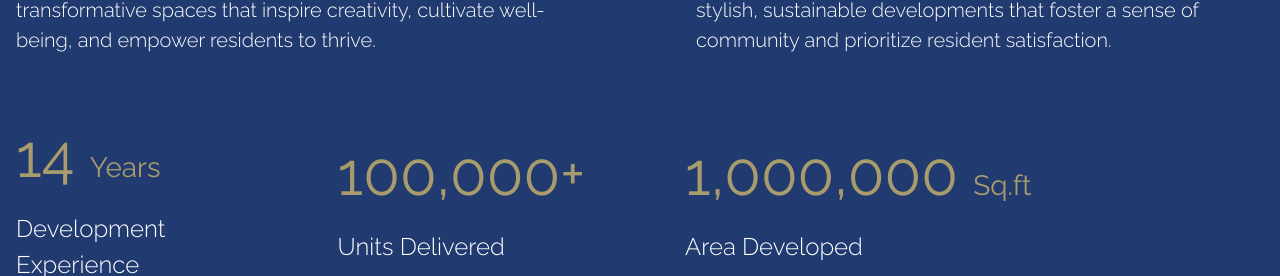
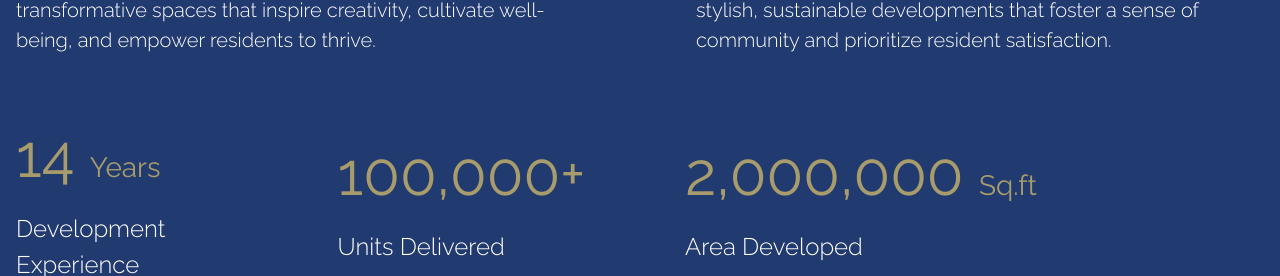
Before and after one commit to BrandjawsCommon/zoya, a Next.js app: page /our-story in a window 1280 px wide. Shown: the part 1432-1708 px from the top of the page. Built offline with nearby package versions, Linux system fonts and the light colour scheme.

Commit message:
area fix

```diff
--- a/src/pages/our-story.js
+++ b/src/pages/our-story.js
@@ -124,7 +124,7 @@ const ourStory = () => {
             </div>
             <div className="w-full md:w-1/2">
               <h2 className="text-[35px] lg:text-[40px] xl:text-[60px] text-[#A89C6C] leading-normal mb-0 lg:mb-[10px]">
-                1,000,000{" "}
+                2,000,000{" "}
                 <span className="text-[16px] lg:text-[20px] xl:text-[28px] leading-normal">
                   Sq.ft
                 </span>
```
